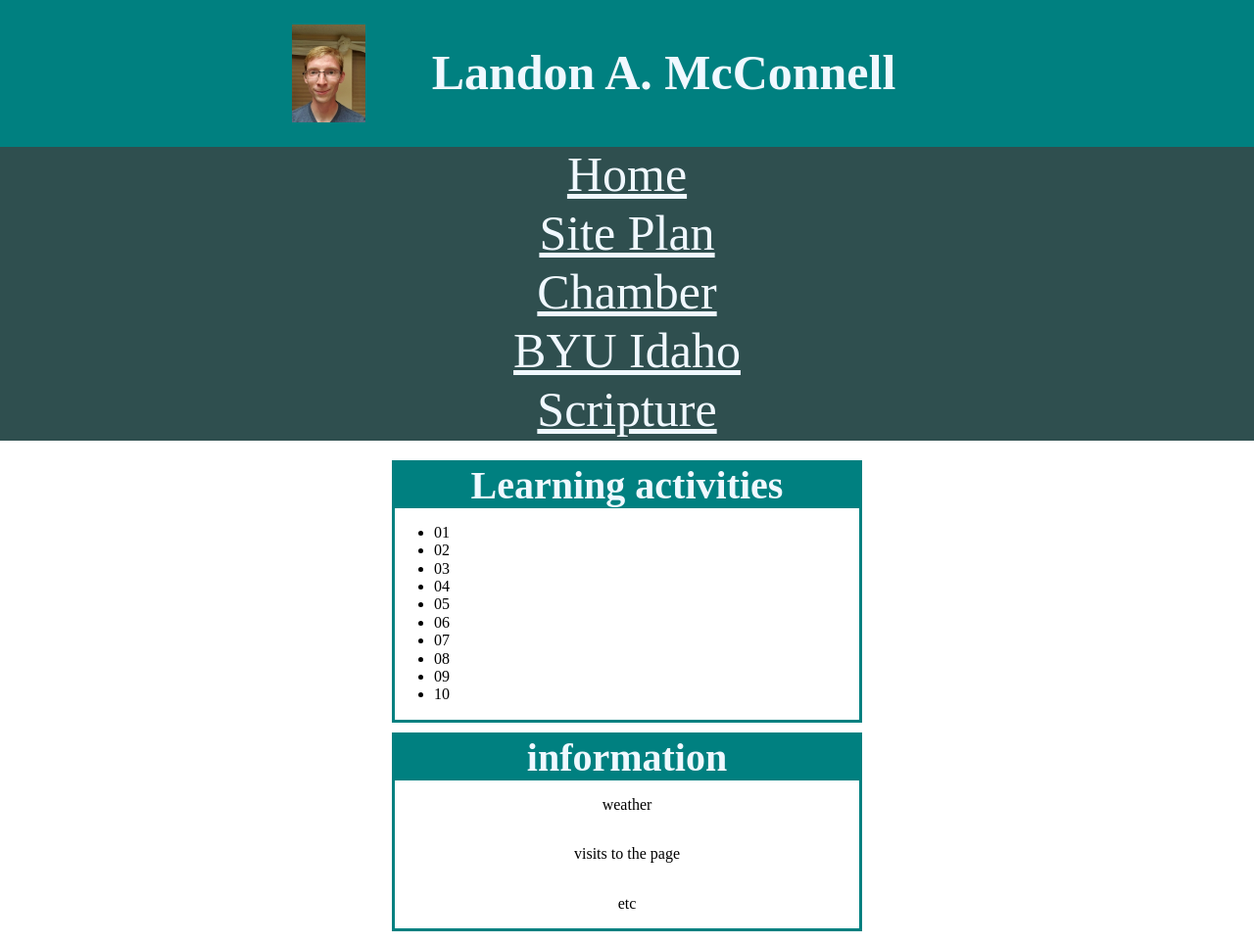
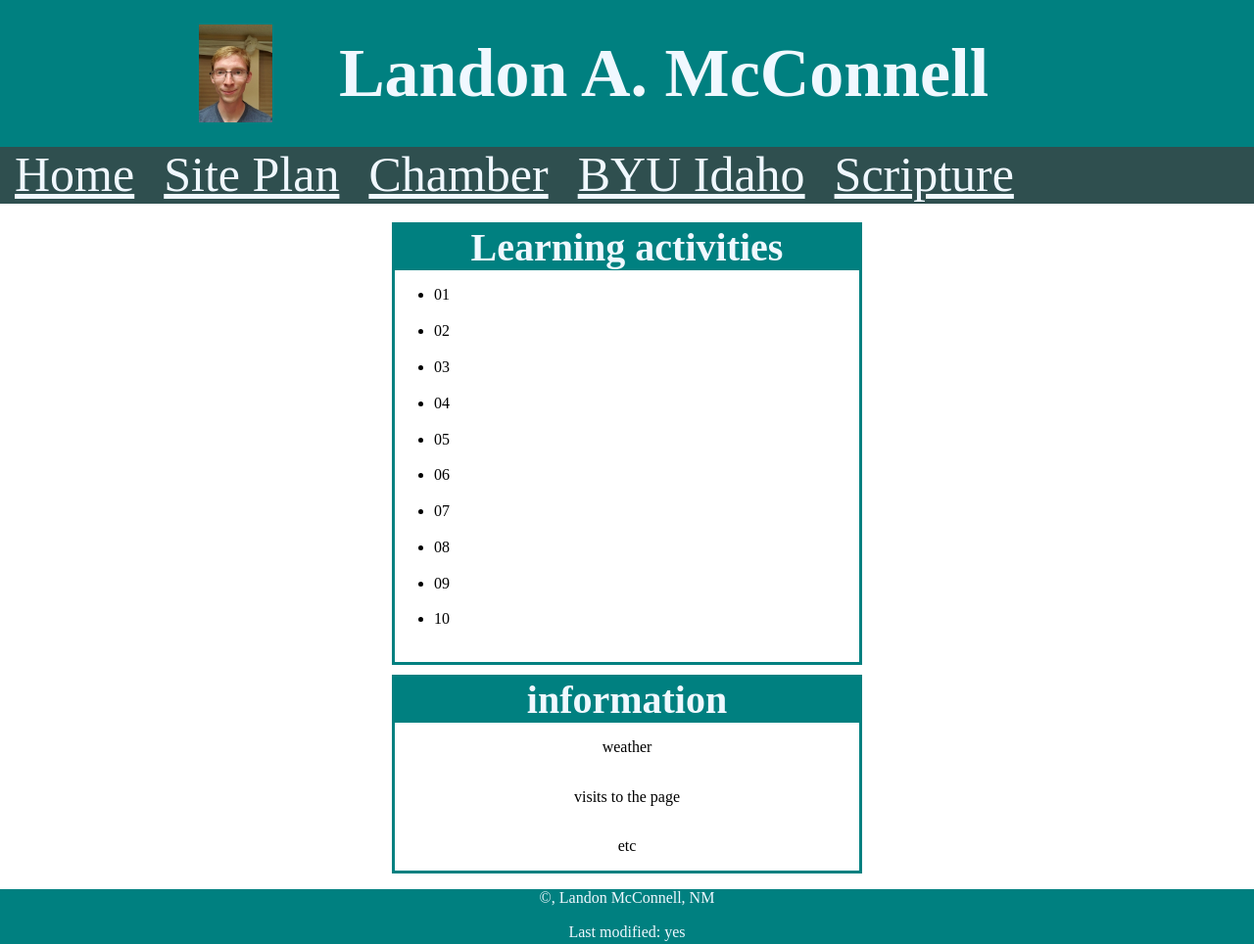
Before and after one commit to taloir/wdd230, a plain HTML site: page index.html in a window 1280 px wide. Shown: the top 964 px of the page at 98% size. Drawn offline with Linux system fonts and the light colour scheme; files that its build step writes are made by us from their sources; files whose address does not match are found by name.

Commit message:
completed collaboration

```diff
--- a/index.html
+++ b/index.html
@@ -13,6 +13,7 @@
     <title>Landon McConnell - WDD 230 - Web Frontend Development</title>
     <link rel="stylesheet" href="styles/normalize.css">
     <link rel="stylesheet" href="styles/base.css">
+    <link rel="stylesheet" href="style/larger.css">
     <meta property="og:title" content="Landon McConnell - WDD 230 - Web Frontend Development">
     <meta property="og:type" content="website">
     <meta property="og:image"
@@ -26,11 +27,15 @@
         <h1>Landon A. McConnell</h1>
     </header>
     <nav>
-        <a href="#">Home</a>
-        <a href="lesson03/chamber-site-plan.html">Site Plan</a>
-        <a href="chamber/">Chamber</a>
-        <a href="https://www.byui.edu/">BYU Idaho</a>
-        <a href="https://www.churchofjesuschrist.org/study/scriptures/bofm/alma/32?lang=eng&id=p27#p27">Scripture</a>
+
+        <li><a href="#">Home</a></li>
+        <li><a href="lesson03/chamber-site-plan.html">Site Plan</a></li>
+        <li><a href="chamber/">Chamber</a></li>
+        <li><a href="https://www.byui.edu/">BYU Idaho</a></li>
+        <li><a
+                href="https://www.churchofjesuschrist.org/study/scriptures/bofm/alma/32?lang=eng&id=p27#p27">Scripture</a>
+        </li>
+
     </nav>
     <main>
         <h2></h2>
--- a/styles/base.css
+++ b/styles/base.css
@@ -32,14 +32,16 @@ h1{
 nav{
     display:grid;
     grid-template-rows: 5;
+    text-align: center;
     background-color:darkslategray;
     font-size: 50px;
-    height: 300px;
+    list-style-type: none;
 }
 
 a{
     color:aliceblue;
     text-align: center;
+    margin: 15px;
 }
 
 h3{
@@ -68,4 +70,5 @@ footer{
     align-items: center;
     justify-content: center;
     height: 90px;
+    color: aliceblue;
 }
--- /dev/null
+++ b/styles/larger.css
@@ -0,0 +1,9 @@
+@media screen and (min-width: 640px){
+    h1 {
+        font-size: 70px;
+    }
+
+    nav {
+        display: flex;
+    }
+}
```
